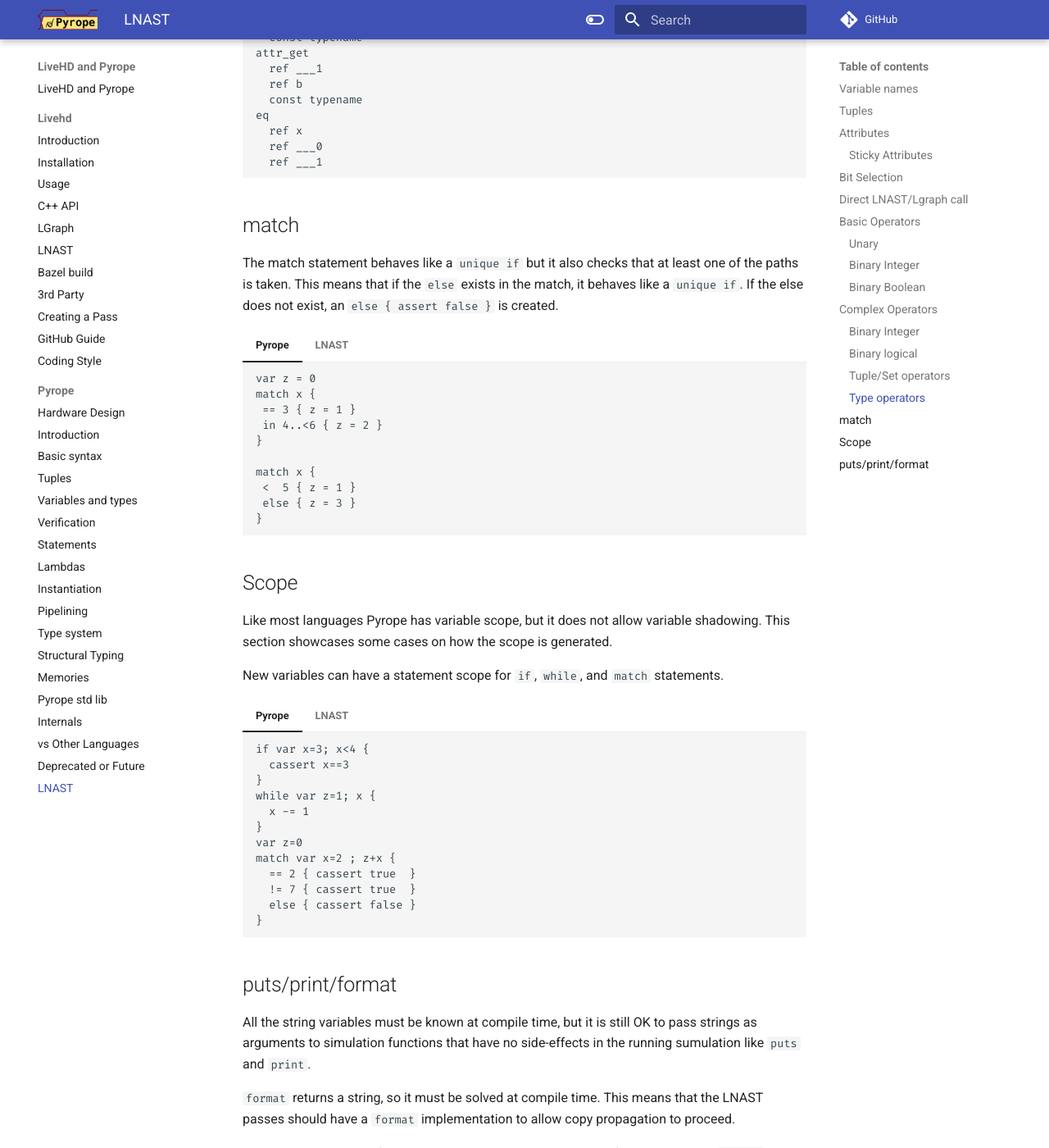
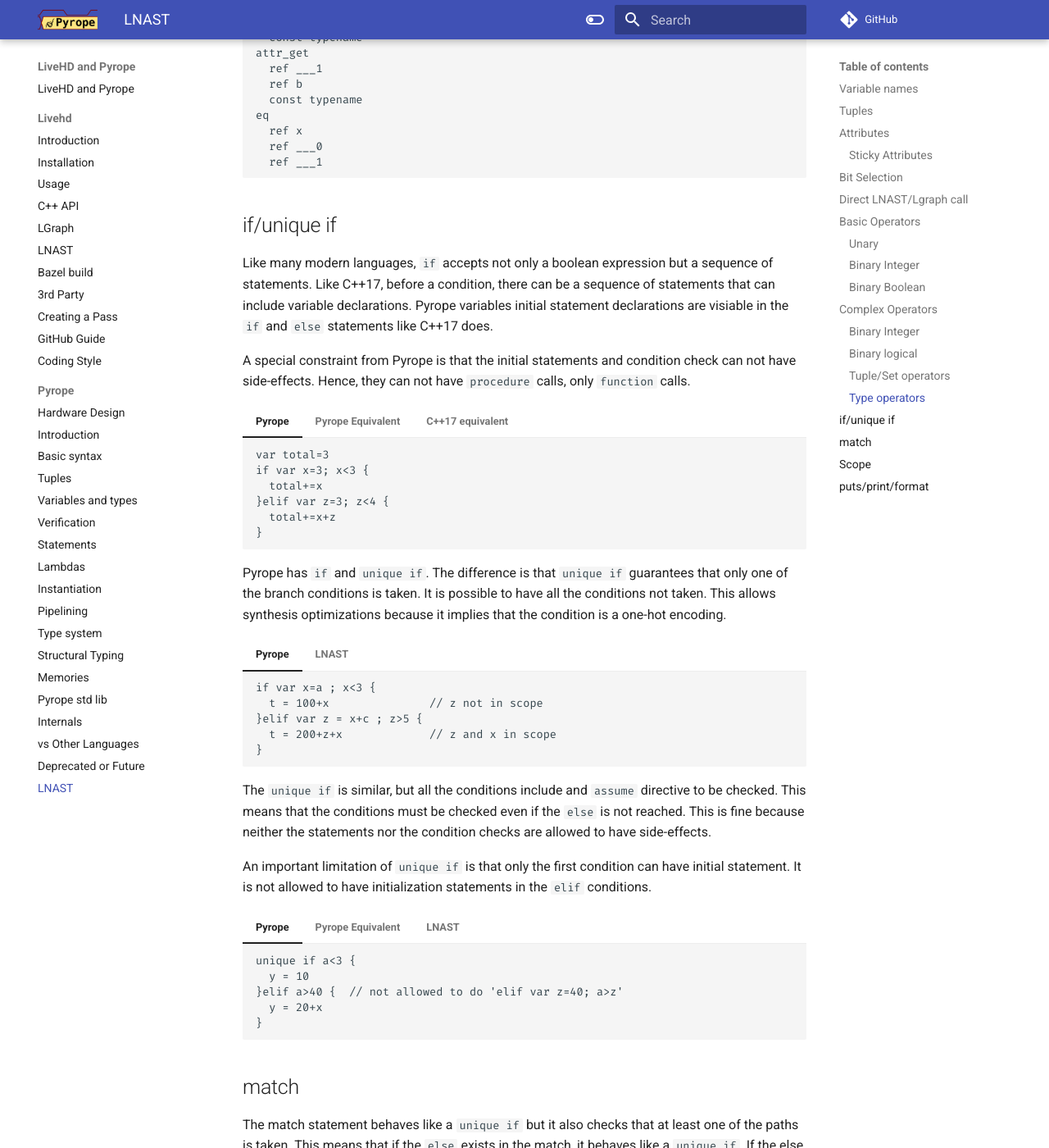
Before and after one commit to masc-ucsc/docs, an MkDocs documentation site: the page built from docs/pyrope/12-lnast.md, in a window 1280 px wide and 1400 px high, scrolled down 10028 px. Shown: the whole window at 82% size. Built offline with MkDocs 1.6.1 and Material for MkDocs 9.7.7, drawn with Linux system fonts in a browser that asks for light colours; comment, search, counter and statistics services are not loaded.

Commit message:
remove unique_if, expand assume/popcount case with if

````diff
--- a/docs/pyrope/12-lnast.md
+++ b/docs/pyrope/12-lnast.md
@@ -966,6 +968,188 @@
   ref ___1
 ```
 
+## if/unique if
+
+
+Like many modern languages, `if` accepts not only a boolean expression but a
+sequence of statements. Like C++17, before a condition, there can be a sequence
+of statements that can include variable declarations. Pyrope variables initial
+statement declarations are visiable in the `if` and `else` statements like
+C++17 does.
+
+
+A special constraint from Pyrope is that the initial statements and condition
+check can not have side-effects. Hence, they can not have `procedure` calls,
+only `function` calls.
+
+=== "Pyrope"
+    ```
+    var total=3
+    if var x=3; x<3 {
+      total+=x
+    }elif var z=3; z<4 {
+      total+=x+z
+    }
+    ```
+
+=== "Pyrope Equivalent"
+    ```
+    var total=3
+    {
+      var x=3
+      if x<3 {
+        total+=x
+      }else{
+        var z=3
+        if z<4 {
+          total+=x+z
+        }
+      }
+    }
+    ```
+
+=== "C++17 equivalent"
+    ```
+    int total=3;
+    if (int x=3; x<3) {
+      total+=x;
+    }else if (int z=3; z<4) {
+      total+=x+z;
+    }
+    ```
+
+Pyrope has `if` and `unique if`. The difference is that `unique if` guarantees
+that only one of the branch conditions is taken. It is possible to have all the
+conditions not taken. This allows synthesis optimizations because it implies
+that the condition is a one-hot encoding.
+
+
+=== "Pyrope"
+    ```
+    if var x=a ; x<3 {
+      t = 100+x               // z not in scope
+    }elif var z = x+c ; z>5 {
+      t = 200+z+x             // z and x in scope
+    }
+    ```
+
+=== "LNAST"
+    ```
+    stmts
+      var
+        ref x
+        ref a
+      lt
+        ref ___1
+        ref x
+        const 3
+      if
+        ref ___1
+        stmts
+          add
+            ref t
+            const 100
+            ref x
+        stmts
+          add
+            ref ___2
+            ref x
+            ref c
+          var
+            ref z
+            ref ___2
+          gt
+            ref ___3
+            ref z
+            const 5
+          if
+            ref ___3
+            stmts
+              add
+                ref t
+                const 200
+                ref z
+                ref x
+    ```
+
+The `unique if` is similar, but all the conditions include and `assume`
+directive to be checked. This means that the conditions must be checked even if
+the `else` is not reached. This is fine because neither the statements nor the
+condition checks are allowed to have side-effects.
+
+
+An important limitation of `unique if` is that only the first condition can
+have initial statement. It is not allowed to have initialization statements in
+the `elif` conditions.
+
+=== "Pyrope"
+    ```
+
+
+
+
+
+    unique if a<3 {
+      y = 10
+    }elif a>40 {  // not allowed to do 'elif var z=40; a>z'
+      y = 20+x
+    }
+    ```
+
+=== "Pyrope Equivalent"
+    ```
+    let tmp1 = a<3
+    let tmp2 = a>40
+    let tmp3 = 1<<(tmp1,tmp2)
+    assume tmp3@+[]<=1        // at most one bit set
+
+    if tmp1 {
+      y = 10
+    }elif tmp2 {
+      y = 20+x
+    }
+    ```
+
+=== "LNAST"
+    ```
+    lt
+      ref ___1
+      ref z
+      const 3
+    gt
+      ref ___2
+      ref a
+      const 40
+    shl           // create one-hot encoding
+      ref ___3
+      const 1
+      ref ___1
+      ref ___2
+    popcount
+      ref ___4
+      ref ___3
+    le
+      ref ___5
+      ref ___4
+      const 1
+    fcall
+      ref nil
+      ref assume
+      ref ___5
+    if
+      ref ___1
+      stmts
+        assign
+          ref y
+          const 10
+      ref ___2
+      stmts
+        add
+          ref y
+          const 20
+          ref x
+    ```
+
 ## match
 
 The match statement behaves like a `unique if` but it also checks that at least
@@ -1006,7 +1190,25 @@
       ref ___1
       ref x
       ref ___2
-    unique_if
+
+    shl
+      ref ___3
+      const 1
+      ref ___1
+      ref ___2
+    popcount
+      ref ___4
+      ref ___3
+    le
+      ref ___5
+      ref ___4
+      const 1
+    fcall
+      ref nil
+      ref assume
+      ref ___5
+
+    if
       ref ___1
       stmts
         assign
@@ -1019,16 +1221,32 @@
           const 2
       stmts
         fcall
-          ref ___3
+          ref ___6
           ref assert
           const false
 
+    // 2nd match
     lt
-      ref ___4
+      ref ___6
       ref x
       const 5
-    unique_if
-      ref ___4
+    shl
+      ref ___7
+      const 1
+      ref ___6
+    popcount
+      ref ___8
+      ref ___7
+    le
+      ref ___9
+      ref ___8
+      const 1
+    fcall
+      ref nil
+      ref assume
+      ref ___9
+    if
+      ref ___6
       stmts
         assign
           ref z
@@ -1117,7 +1335,23 @@
         ref ___t2
         ref ___3
         const 7
-      unique_if
+      shl           // create one-hot encoding
+        ref ___x
+        const 1
+        ref ___t1
+        ref ___t2
+      popcount
+        ref ___y
+        ref ___x
+      le
+        ref ___z
+        ref ___y
+        const 1
+      fcall
+        ref nil
+        ref assume
+        ref ___z
+      if
         ref ___t1
         stmts
           fcall
````
Also changed, not shown: other parts of docs/pyrope/12-lnast.md (+2 -0 lines).
